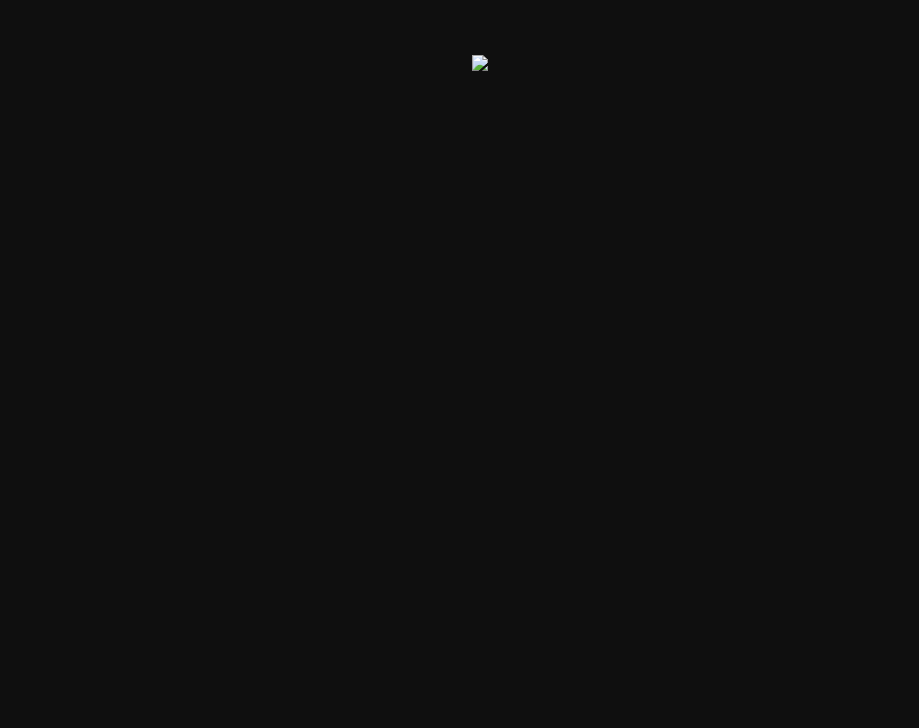
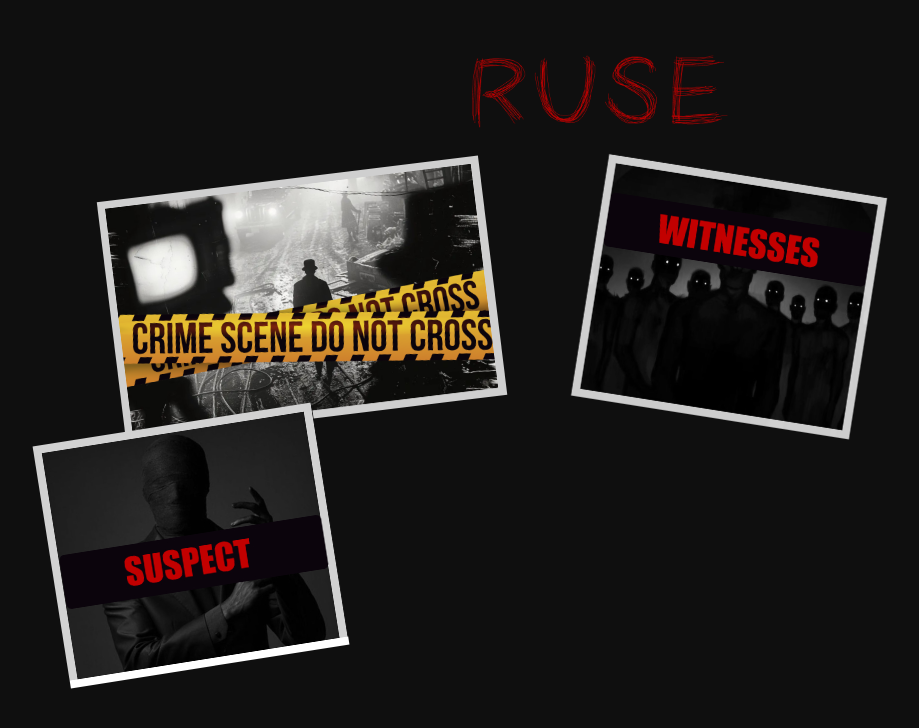
Before and after one commit to YahyaSulaim/ruse, a plain HTML site: page home.html in a window 1280 px wide. Shown: the whole page, without its empty margins (40-959 px from the left). Drawn offline with Linux system fonts and the light colour scheme.

Commit message:
fixed image src

```diff
--- a/home.html
+++ b/home.html
@@ -7,10 +7,10 @@
     <link rel="stylesheet" href="style.css">
 </head>
 <body>
-    <img src="Ruse.png" id="rusetitle">
-   <a href="crime.html"> <img src="crimescene.png" id="crimescenethumb" alt=""></a>
-   <a href="https://www.youtube.com/watch?v=dQw4w9WgXcQ"> <img src="witness.png" alt="" id="witnessthumb"></a>
-   <a href="witness.html"> <img src="Group 4.jpg" alt="" id="suspect"></a><br>
+    <img src="images/Ruse.png" id="rusetitle">
+   <a href="crime.html"> <img src="images/crimescene.png" id="crimescenethumb" alt=""></a>
+   <a href="https://www.youtube.com/watch?v=dQw4w9WgXcQ"> <img src="images/witness.png" alt="" id="witnessthumb"></a>
+   <a href="witness.html"> <img src="images/sus.jpg" alt="" id="suspect"></a><br>
 
 </body>
 </html>
```
Also changed, not shown: crime.html (+2 -2 lines).
